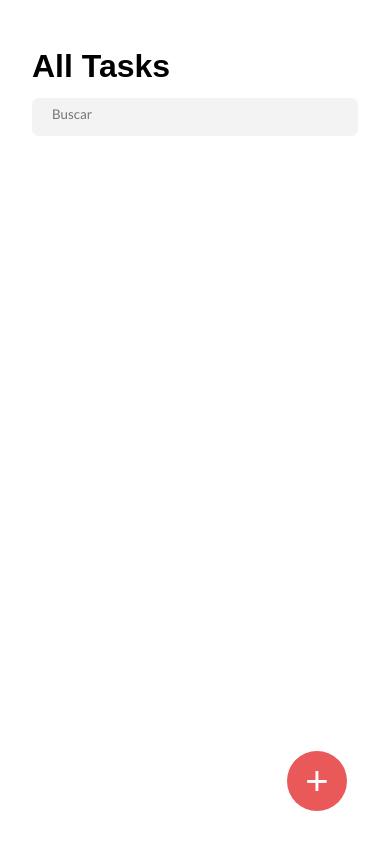
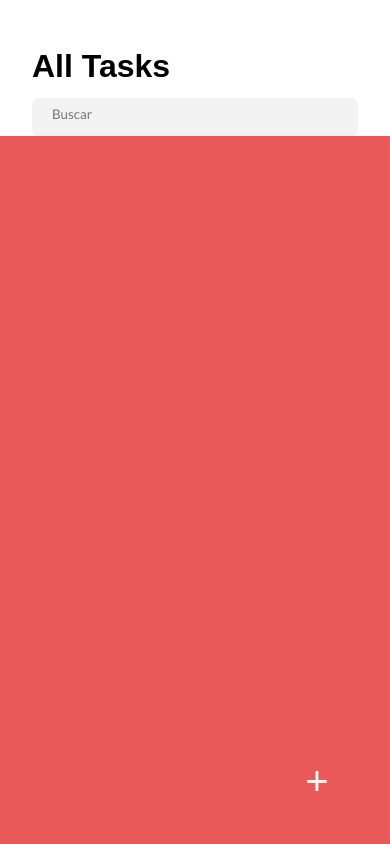
Before and after one commit to luis-unlam/Trabajo-React-GM2-, a React (Create React App) app: page / in a window 390 px wide. Built offline with nearby package versions, Linux system fonts and the light colour scheme.

Commit message:
feat: Task.css content move to global.css

```diff
--- a/src/components/HomePage/Task.css
+++ b/src/components/HomePage/Task.css
@@ -1,25 +1 @@
-.containerTask{
-    display: flex;
-    width: 70%;
-    height: 70%;
-    position: absolute;
-    top: 50%;
-    left: 50%;
-    transform: translate(-50%, -50%);
-    border-radius: 0.625em;
-    box-shadow: 9px 10px 8px -3px rgba(0, 0, 0, 0.73);
-    -webkit-box-shadow: 9px 10px 8px -3px rgba(0, 0, 0, 0.73);
-    -moz-box-shadow: 9px 10px 8px -3px rgba(0, 0, 0, 0.73);
-}
-
-@media (max-width: 767px) {
-    .containerTask {
-        box-shadow: none;
-        width: 100%;
-        height: 100%;
-        border-radius: none;
-        transform: none;
-        top: 0;
-        left: 0;
-    }
-}
+@import '../../styles.css/global.css';
```
